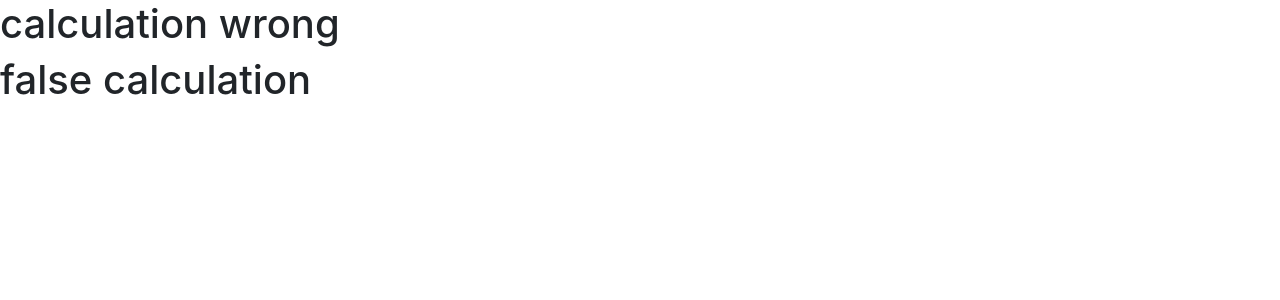
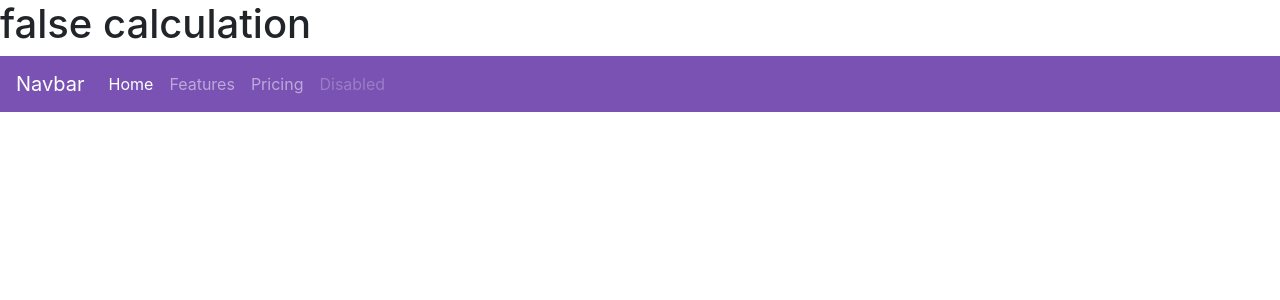
Before and after one commit to ranameenu/react-first, a React (Create React App) app: page / in a window 1280 px wide. Shown: the top 300 px of the page. Built offline with nearby package versions, Linux system fonts and the light colour scheme.

Commit message:
inline style & component

```diff
--- a/src/App.js
+++ b/src/App.js
@@ -1,14 +1,14 @@
 import React, { Component } from 'react';
 import 'bootstrap/dist/css/bootstrap.min.css';
+import Navbar from './layout/Navbar';
 
 class App extends Component {
   render() {
     const flag = false;
     return (
       <div>
-        {2 === '2' ? <h1>hello react</h1> : <h1>calculation wrong</h1>}
-
         {flag == false ? <h1>false calculation</h1> : <h1>true statement</h1>}
+        <Navbar />
       </div>
     );
   }
--- /dev/null
+++ b/src/layout/Navbar.js
@@ -0,0 +1,58 @@
+import React, { Component } from 'react';
+
+class Navbar extends Component {
+  render() {
+    return (
+      <nav
+        class="navbar navbar-expand-lg navbar-dark"
+        style={{ backgroundColor: '#7952b3' }}
+      >
+        <a class="navbar-brand" href="#">
+          Navbar
+        </a>
+        <button
+          class="navbar-toggler"
+          type="button"
+          data-toggle="collapse"
+          data-target="#navbarNav"
+          aria-controls="navbarNav"
+          aria-expanded="false"
+          aria-label="Toggle navigation"
+        >
+          <span class="navbar-toggler-icon"></span>
+        </button>
+        <div class="collapse navbar-collapse" id="navbarNav">
+          <ul class="navbar-nav">
+            <li class="nav-item active">
+              <a class="nav-link" href="#">
+                Home <span class="sr-only">(current)</span>
+              </a>
+            </li>
+            <li class="nav-item">
+              <a class="nav-link" href="#">
+                Features
+              </a>
+            </li>
+            <li class="nav-item">
+              <a class="nav-link" href="#">
+                Pricing
+              </a>
+            </li>
+            <li class="nav-item">
+              <a
+                class="nav-link disabled"
+                href="#"
+                tabindex="-1"
+                aria-disabled="true"
+              >
+                Disabled
+              </a>
+            </li>
+          </ul>
+        </div>
+      </nav>
+    );
+  }
+}
+
+export default Navbar;
```
